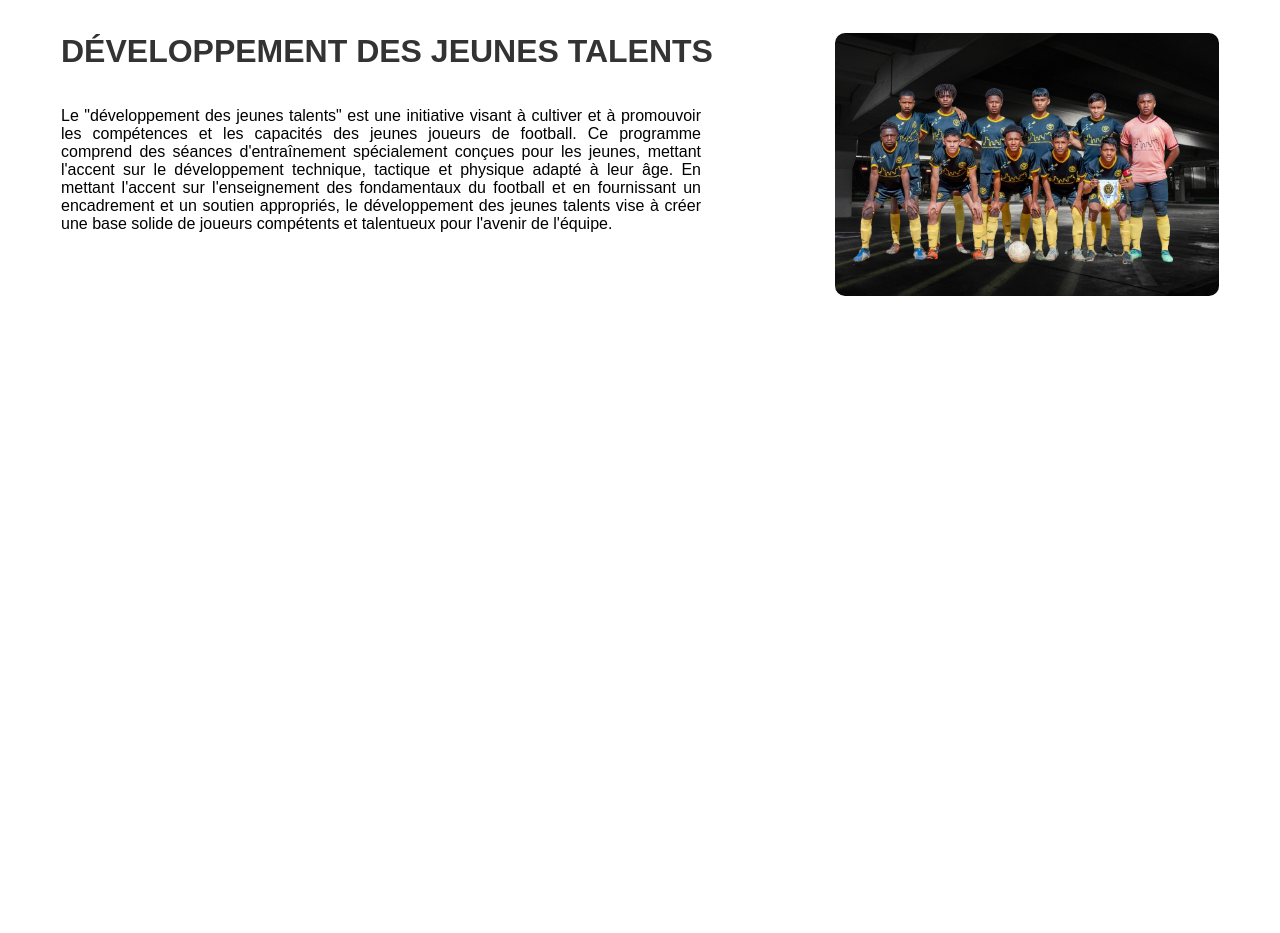
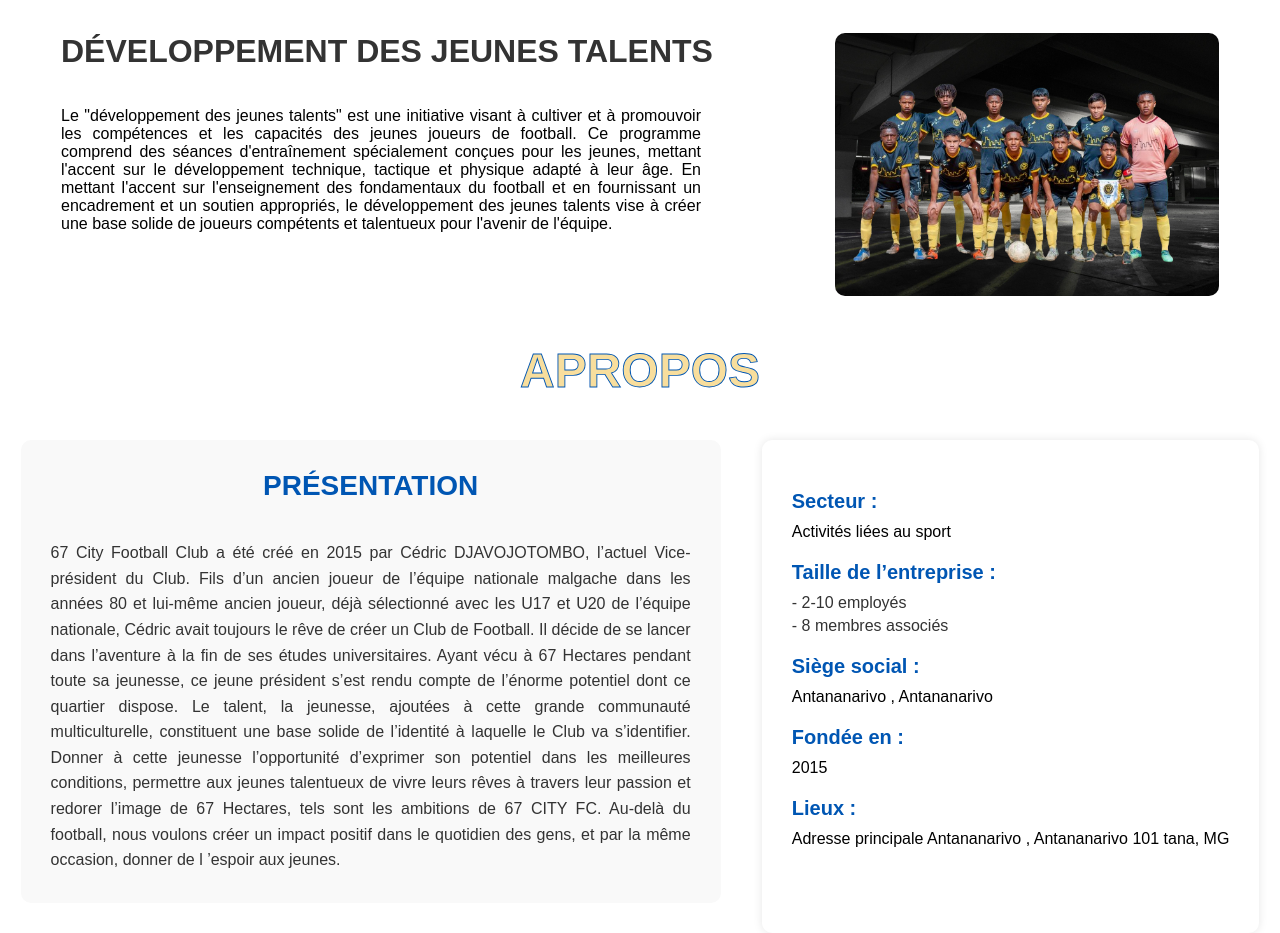
Before and after one commit to Navatiafi/ExamenWEB1, a plain HTML site: page Index.html in a window 1280 px wide. Shown: the part 1068-2001 px from the top of the page. Before the commit the page ends 1368 px from the top, so only its background shows below. Drawn offline with Linux system fonts and the light colour scheme.

Commit message:
feat: about section

```diff
--- a/Index.html
+++ b/Index.html
@@ -69,6 +69,34 @@
        </div>
       </div>
     </section>
+    <section class="service" id="about">
+      <div class="container">
+        <h1 class="main-heading">Apropos</h1>
+        <div class="details ">
+          <div class="about-section">
+            <h1 class="categories">Présentation</h1>
+            <p class="description">
+              67 City Football Club a été créé en 2015 par Cédric DJAVOJOTOMBO, l’actuel Vice-président du Club. Fils d’un ancien joueur de l’équipe nationale malgache dans les années 80 et lui-même ancien joueur, déjà sélectionné avec les U17 et U20 de l’équipe nationale, Cédric avait toujours le rêve de créer un Club de Football. Il décide de se lancer dans l’aventure à la fin de ses études universitaires. Ayant vécu à 67 Hectares pendant toute sa jeunesse, ce jeune président s’est rendu compte de l’énorme potentiel dont ce quartier dispose. Le talent, la jeunesse, ajoutées à cette grande communauté multiculturelle, constituent une base solide de l’identité à laquelle le Club va s’identifier. Donner à cette jeunesse l’opportunité d’exprimer son potentiel dans les meilleures conditions, permettre aux jeunes talentueux de vivre leurs rêves à travers leur passion et redorer l’image de 67 Hectares, tels sont les ambitions de 67 CITY FC. Au-delà du football, nous voulons créer un impact positif dans le quotidien des gens, et par la même occasion, donner de l ’espoir aux jeunes.
+            </p>
+          </div>
+          <div class="company-info clubOfCity">
+            <h2>Secteur :</h2>
+            <p>Activités liées au sport</p>
+            <h2>Taille de l’entreprise :</h2>
+            <ul>
+              <li>- 2-10 employés</li>
+              <li>- 8 membres associés</li>
+            </ul>
+            <h2>Siège social :</h2>
+            <p>Antananarivo , Antananarivo</p>
+            <h2>Fondée en :</h2>
+            <p>2015</p>
+            <h2>Lieux :</h2>
+            <p>Adresse principale Antananarivo , Antananarivo 101 tana, MG</p>
+          </div>
+        </div>
+      </div>
+
 
 </body>
 </html>
--- a/Style.css
+++ b/Style.css
@@ -216,3 +216,54 @@
   text-align: center;
   margin-bottom: 20px;
 }
+
+/*about*/
+
+.company-info{
+  text-align: justify;
+}
+
+
+.about-section {
+  background-color: #f9f9f9;
+  padding: 30px;
+  border-radius: 10px;
+  margin-bottom: 30px;
+}
+
+.about-section h1 {
+  color: #0056b3;
+  font-size: 28px;
+  margin-bottom: 20px;
+}
+
+.about-section p {
+  color: #333;
+  font-size: 16px;
+  line-height: 1.6;
+}
+
+.company-info {
+  background-color: #ffffff;
+  padding: 30px;
+  border-radius: 10px;
+  box-shadow: 0px 0px 10px rgba(0, 0, 0, 0.1);
+}
+
+.company-info h2 {
+  color: #0056b3;
+  font-size: 20px;
+  margin-top: 20px;
+  margin-bottom: 10px;
+}
+
+.company-info ul {
+  list-style: none;
+  padding: 0;
+}
+
+.company-info ul li {
+  color: #333;
+  font-size: 16px;
+  margin-bottom: 5px;
+}
```
